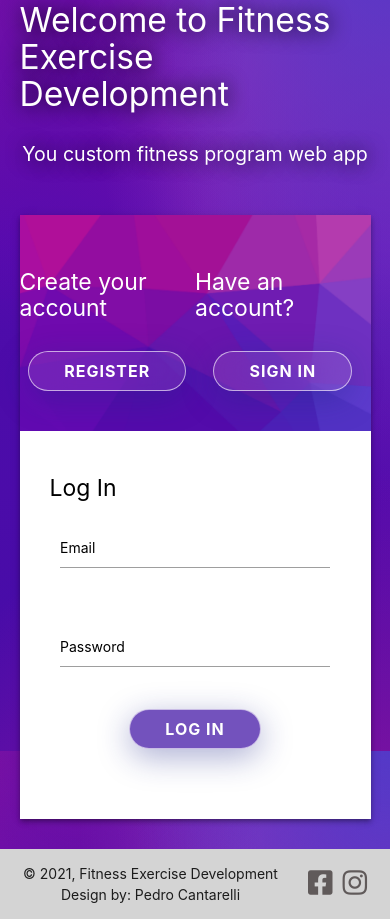
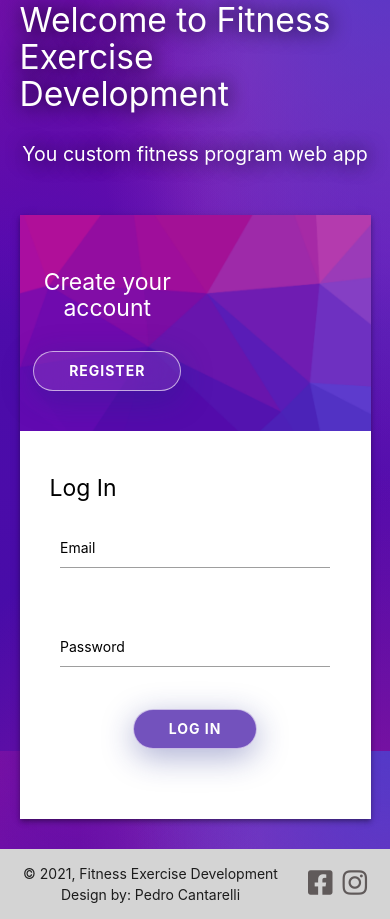
Before and after one commit to pcantarelli/backend-Dev-project, a Flask app: page / in a window 390 px wide. Shown: the part 93-1012 px from the top of the page. Run offline with Flask 2, Linux system fonts and the light colour scheme; some libraries are stand-ins or nearby versions.

Commit message:
Finished Read.me file and fixed minor bugs

```diff
--- a/static/css/style.css
+++ b/static/css/style.css
@@ -227,7 +227,7 @@
     justify-content: center;
     align-items: center;
     flex-direction: column;
-    padding: 40px 0;
+    padding: 40px 10px;
     color: var(--black);
 }
 
@@ -235,6 +235,7 @@
 .right-area h5 {
     color: var(--white);
     margin-bottom: 30px;
+    text-align: center;
 }
 
 .forms {
@@ -747,6 +748,10 @@
         font-size: 1.4rem;
     }
 
+    .btn {
+        font-size: 14px;
+    }
+
     /* Index */
     .main-card {
         margin-top: 30px;
@@ -791,6 +796,10 @@
     .slide-active .forms {
         right: auto;
     }
+
+    .mobile-hidden {
+        visibility: hidden;
+    }
 }
 
 @media only screen and (max-width: 823px) {
--- a/static/js/script.js
+++ b/static/js/script.js
@@ -22,10 +22,14 @@
     $('.slider-forms').addClass("slide-active");
     $('.form-register').removeClass("hidden-form");
     $('.form-login').addClass("hidden-form");
+    $('.left-area').addClass("mobile-hidden");
+    $('.right-area').removeClass("mobile-hidden");
 });
 
 $('.btn-account').on("click", () => {
     $('.slider-forms').removeClass("slide-active");
     $('.form-register').addClass("hidden-form");
     $('.form-login').removeClass("hidden-form");
+    $('.right-area').addClass("mobile-hidden");
+    $('.left-area').removeClass("mobile-hidden");
 });
--- a/templates/index.html
+++ b/templates/index.html
@@ -12,8 +12,8 @@
             <h5>Create your account</h5>
             <button class="btn btn-create">Register</button>
         </div>
-        <div class="right-area">
-            <h5>Have an account?</h5>
+        <div class="right-area mobile-hidden">
+            <h5>Already have an account?</h5>
             <button class="btn btn-account">Sign in</button>
         </div>
         <!-- Login form -->
```
Also changed, not shown: README.md.
